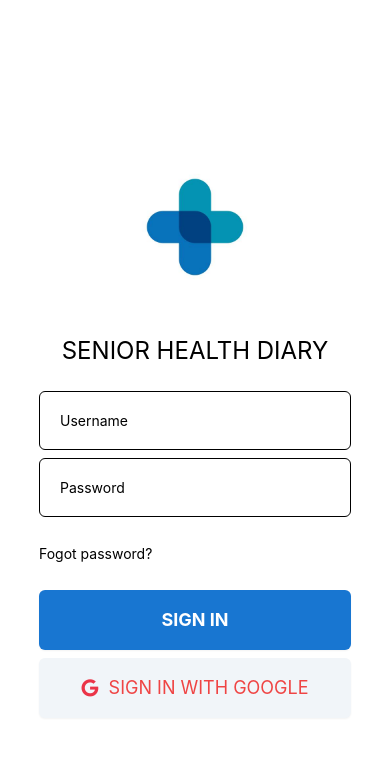
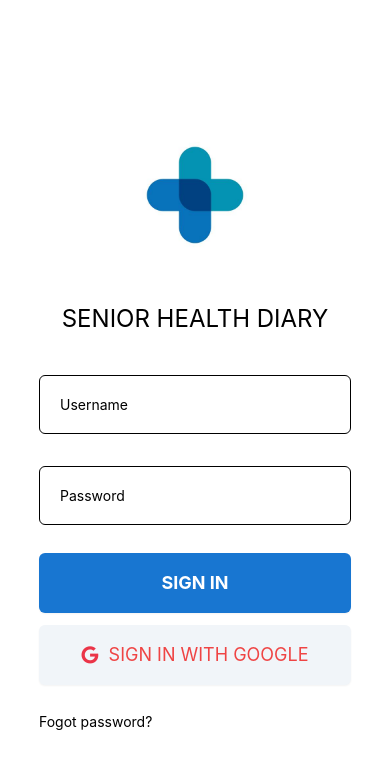
Before and after one commit to vominhthongss/senior-health-diary, a React Native app: screen / in a window 390 px wide. Shown: the top 768 px of the page. Built offline with nearby package versions, Linux system fonts and the light colour scheme; what react-native-calendars would draw is missing.

Commit message:
update 4 files and create 1 file

```diff
--- a/package.json
+++ b/package.json
@@ -17,6 +17,7 @@
     "expo-file-system": "~15.4.5",
     "expo-sharing": "~11.5.0",
     "expo-status-bar": "~1.6.0",
+    "formik": "^2.4.5",
     "nativewind": "^2.0.11",
     "postcss": "8.4.23",
     "react": "18.2.0",
--- a/src/components/GeneralForm/GeneralForm.js
+++ b/src/components/GeneralForm/GeneralForm.js
@@ -1,7 +1,72 @@
-import { View } from "react-native";
+import React from "react";
+import { View, Button } from "react-native";
+import { Formik } from "formik";
+import CustomizeTextInput from "../CustomizeTextInput/CustomizetextInput";
+import { parseToForm } from "../../helps/parseToForm";
+import CustomizeButton from "../CustomizeButton/CustomizeButton";
 
-function GeneralForm() {
-  return <View></View>;
+function GeneralForm({ fields, handleData, titleSubmitBtn }) {
+  const fieldRender = (field, key, { handleChange, values }) => {
+    let element = null;
+
+    switch (field.type) {
+      case "text":
+        element = (
+          <CustomizeTextInput
+            key={key}
+            placeholder={field.placeholder}
+            value={values[field.name]}
+            onChangeText={handleChange(field.name)}
+            secureTextEntry={false}
+          />
+        );
+        break;
+      case "password":
+        element = (
+          <CustomizeTextInput
+            key={key}
+            placeholder={field.placeholder}
+            value={values[field.name]}
+            onChangeText={handleChange(field.name)}
+            secureTextEntry={true}
+          />
+        );
+        break;
+      default:
+        element = (
+          <CustomizeTextInput
+            key={key}
+            placeholder={field.placeholder}
+            value={values[field.name]}
+            onChangeText={handleChange(field.name)}
+            secureTextEntry={false}
+          />
+        );
+        break;
+    }
+
+    return element;
+  };
+
+  return (
+    <Formik
+      initialValues={parseToForm(fields)}
+      onSubmit={(values) => handleData(values)}
+    >
+      {({ handleChange, handleBlur, handleSubmit, values }) => (
+        <View className="w-full">
+          {fields.map((field, key) => (
+            <View key={key} className="my-4">
+              {fieldRender(field, key, { handleChange, values })}
+            </View>
+          ))}
+          <View className="my-3">
+            <CustomizeButton title={titleSubmitBtn} onPress={handleSubmit} />
+          </View>
+        </View>
+      )}
+    </Formik>
+  );
 }
 
 export default GeneralForm;
--- a/src/constants/strings.js
+++ b/src/constants/strings.js
@@ -9,3 +9,4 @@ export const alert_name = "Thông báo";
 export const alert_info = "Vui lòng nhập ngày và nội dung sự kiện";
 export const share_health_log = "Chia sẻ Nhật ký Bệnh";
 export const share = "Chia sẻ";
+export const signIn = "SIGN IN";
--- /dev/null
+++ b/src/helps/parseToForm.js
@@ -0,0 +1,7 @@
+export const parseToForm = (fields) => {
+  const result = {};
+  fields.map((field) => {
+    result[field.name] = field.value;
+  });
+  return result;
+};
--- a/src/screens/Login/LoginScreen.js
+++ b/src/screens/Login/LoginScreen.js
@@ -1,24 +1,44 @@
-import React, { useState } from "react";
+import React, { useEffect, useState } from "react";
 import { View, Text, Image } from "react-native";
 import * as SCREENS_NAME from "../../constants/screensName";
 import CustomizeButton from "../../components/CustomizeButton/CustomizeButton";
 import CustomizeTextInput from "../../components/CustomizeTextInput/CustomizetextInput";
 import { useNavigation } from "@react-navigation/native";
 import GoogleButton from "../../components/GoogleButton/GoogleButton";
+import GeneralForm from "../../components/GeneralForm/GeneralForm";
+import { parseToForm } from "../../helps/parseToForm";
+import * as STRINGS from "../../constants/strings";
 
 function LoginScreen() {
   const navigation = useNavigation();
   const [username, setUsername] = useState("");
   const [password, setPassword] = useState("");
 
-  const handleLogin = () => {
+  const handleLogin = (values) => {
     navigation.navigate(SCREENS_NAME.mainTab);
-    console.log("Username:", username, "Password:", password);
+    console.log("values :", values);
   };
 
   const handleLoginGoogle = () => {
     navigation.navigate(SCREENS_NAME.mainTab);
   };
+
+  const fields = [
+    {
+      name: "username",
+      placeholder: "Username",
+      value: "",
+      type: "text",
+    },
+    {
+      name: "password",
+      placeholder: "Password",
+      type: "password",
+      value: "",
+    },
+  ];
+  const [data, setData] = useState({});
+  useEffect(() => {}, [data]);
 
   return (
     <View className="bg-white h-full w-full flex justify-center items-center space-y-2">
@@ -28,31 +48,17 @@ function LoginScreen() {
       />
 
       <Text className="pb-4 text-2xl uppercase">Senior Health Diary</Text>
+
       <View className="w-[80%]">
-        <CustomizeTextInput
-          placeholder={"Username"}
-          value={username}
-          onChangeText={setUsername}
-          secureTextEntry={false}
+        <GeneralForm
+          fields={fields}
+          handleData={handleLogin}
+          titleSubmitBtn={STRINGS.signIn}
         />
-      </View>
-      <View className="w-[80%]">
-        <CustomizeTextInput
-          placeholder={"Password"}
-          value={password}
-          onChangeText={setPassword}
-          secureTextEntry={true}
-        />
+        <GoogleButton onPress={handleLoginGoogle} />
       </View>
       <View className="w-[80%] flex justify-start py-5">
         <Text>Fogot password?</Text>
-      </View>
-      <View className="w-[80%]">
-        <CustomizeButton title={"SIGN IN"} onPress={handleLogin} />
-      </View>
-
-      <View className="w-[80%]">
-        <GoogleButton onPress={handleLoginGoogle} />
       </View>
     </View>
   );
```
